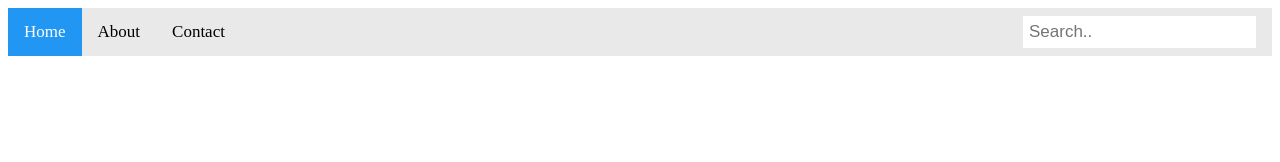
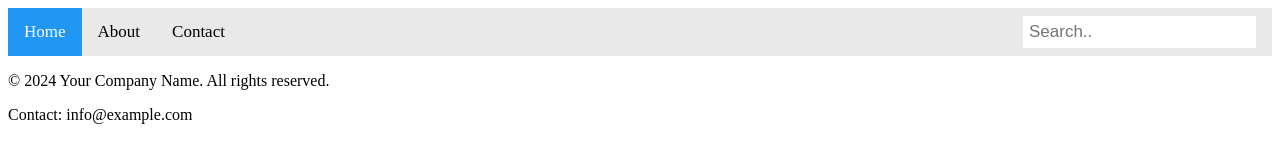
Before and after one commit to TrickyGravel/ITN120, a plain HTML site: page index.html in a window 1280 px wide. Drawn offline with Linux system fonts and the light colour scheme.

Commit message:
Update index.html

```diff
--- a/index.html
+++ b/index.html
@@ -67,5 +67,10 @@
         <a href="#contact">Contact</a>
         <input type="text" placeholder="Search..">
     </div>
+
+    <footer>
+     <p>&copy; 2024 Your Company Name. All rights reserved.</p>
+     <p>Contact: info@example.com</p>
+    </footer>
 </body>
 </html>
```
